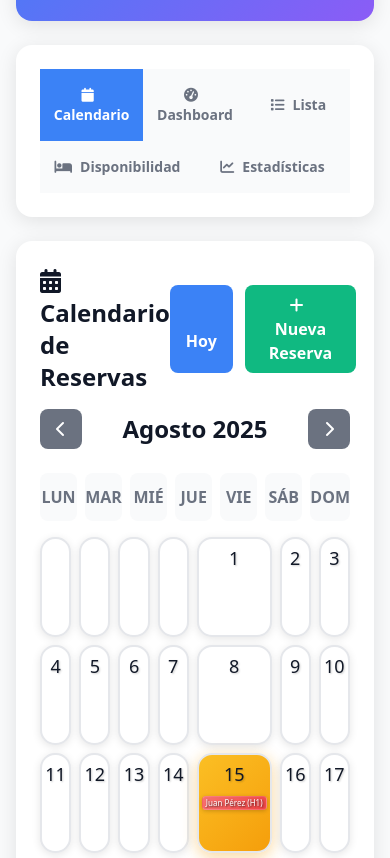
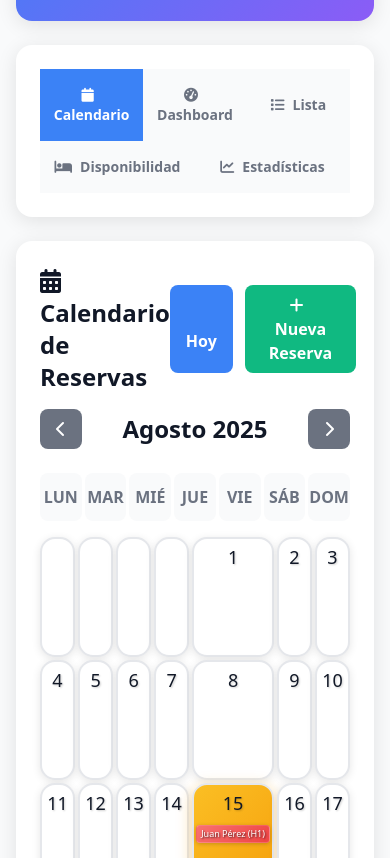
Before and after one commit to hostalplazalebu/reservas, a plain HTML site: page index.html in a window 390 px wide. Shown: the part 183-1041 px from the top of the page. Drawn offline with nearby package versions, Linux system fonts and the light colour scheme.

Commit message:
fix: optimize calendar cell heights for mobile vertical viewing
- Changed calendar cell height from fixed to auto-adjusting
- Increased min-height for better accommodation of multiple reservations
- Desktop: min-height 180px (was 150px fixed)
- Tablet: min-height 160px with auto height
- Mobile: min-height 140px with auto height
- Small: min-height 120px with auto height
- Reduced grid gaps for better space utilization on mobile
- Slightly increased reservation item padding for better readability
- Ensures all reservations are visible in mobile vertical orientation
- Matches reference image behavior where all reservations show completely

```diff
--- a/index.html
+++ b/index.html
@@ -38,16 +38,28 @@
         .calendar-grid {
             display: grid;
             grid-template-columns: repeat(7, 1fr);
-            gap: 8px;
+            gap: 6px;
             width: 100%;
         }
 
+        @media (max-width: 768px) {
+            .calendar-grid {
+                gap: 4px;
+            }
+        }
+
+        @media (max-width: 640px) {
+            .calendar-grid {
+                gap: 3px;
+            }
+        }
+
         .calendar-day {
-            min-height: 150px;
-            height: 150px;
+            min-height: 180px;
+            height: auto;
             border: 3px solid var(--border-color);
             border-radius: 15px;
-            padding: 10px 8px;
+            padding: 8px 6px;
             background: var(--bg-primary);
             font-size: 18px;
             font-weight: 500;
@@ -77,11 +89,11 @@
             font-size: 9px;
             font-weight: 500;
             color: white;
-            padding: 2px 2px;
+            padding: 3px 3px;
             margin: 1px 0;
             border-radius: 4px;
             text-align: left;
-            line-height: 1.0;
+            line-height: 1.1;
             cursor: pointer;
             transition: all 0.2s ease;
             position: relative;
@@ -89,7 +101,7 @@
             text-shadow: 1px 1px 2px rgba(0,0,0,0.6);
             box-shadow: 0 1px 4px rgba(0,0,0,0.2);
             border: 1px solid rgba(255,255,255,0.1);
-            min-height: 18px;
+            min-height: 20px;
             display: flex;
             flex-direction: column;
             justify-content: center;
@@ -229,12 +241,12 @@
 
         @media (max-width: 768px) {
             .calendar-day {
-                min-height: 120px;
-                height: 120px;
+                min-height: 160px;
+                height: auto;
                 font-size: 16px;
                 font-weight: 500;
-                padding: 8px 6px;
-                border-width: 3px;
+                padding: 6px 4px;
+                border-width: 2px;
             }
             .reserva-item {
                 font-size: 8px;
@@ -249,11 +261,11 @@
 
         @media (max-width: 640px) {
             .calendar-day {
-                min-height: 110px;
-                height: 110px;
+                min-height: 140px;
+                height: auto;
                 font-size: 15px;
                 font-weight: 500;
-                padding: 6px 4px;
+                padding: 5px 3px;
                 border-width: 2px;
             }
             .reserva-item {
@@ -269,11 +281,11 @@
 
         @media (max-width: 480px) {
             .calendar-day {
-                min-height: 100px;
-                height: 100px;
+                min-height: 120px;
+                height: auto;
                 font-size: 14px;
                 font-weight: 500;
-                padding: 5px 3px;
+                padding: 4px 2px;
                 border-width: 2px;
             }
             .reserva-item {
@@ -763,7 +775,7 @@
                     }
 
                     reservaDiv.innerHTML = `
-                        <div style="font-size: 8px; font-weight: 500; line-height: 1.0; text-shadow: 1px 1px 2px rgba(0,0,0,0.7); padding: 1px 2px; overflow: hidden; text-overflow: ellipsis; white-space: nowrap; text-align: left;">${nombreMostrar} (H${reserva.habitacion})</div>
+                        <div style="font-size: 9px; font-weight: 500; line-height: 1.1; text-shadow: 1px 1px 2px rgba(0,0,0,0.7); padding: 2px 3px; overflow: hidden; text-overflow: ellipsis; white-space: nowrap; text-align: left;">${nombreMostrar} (H${reserva.habitacion})</div>
                     `;
 
                     diaElement.appendChild(reservaDiv);
```
